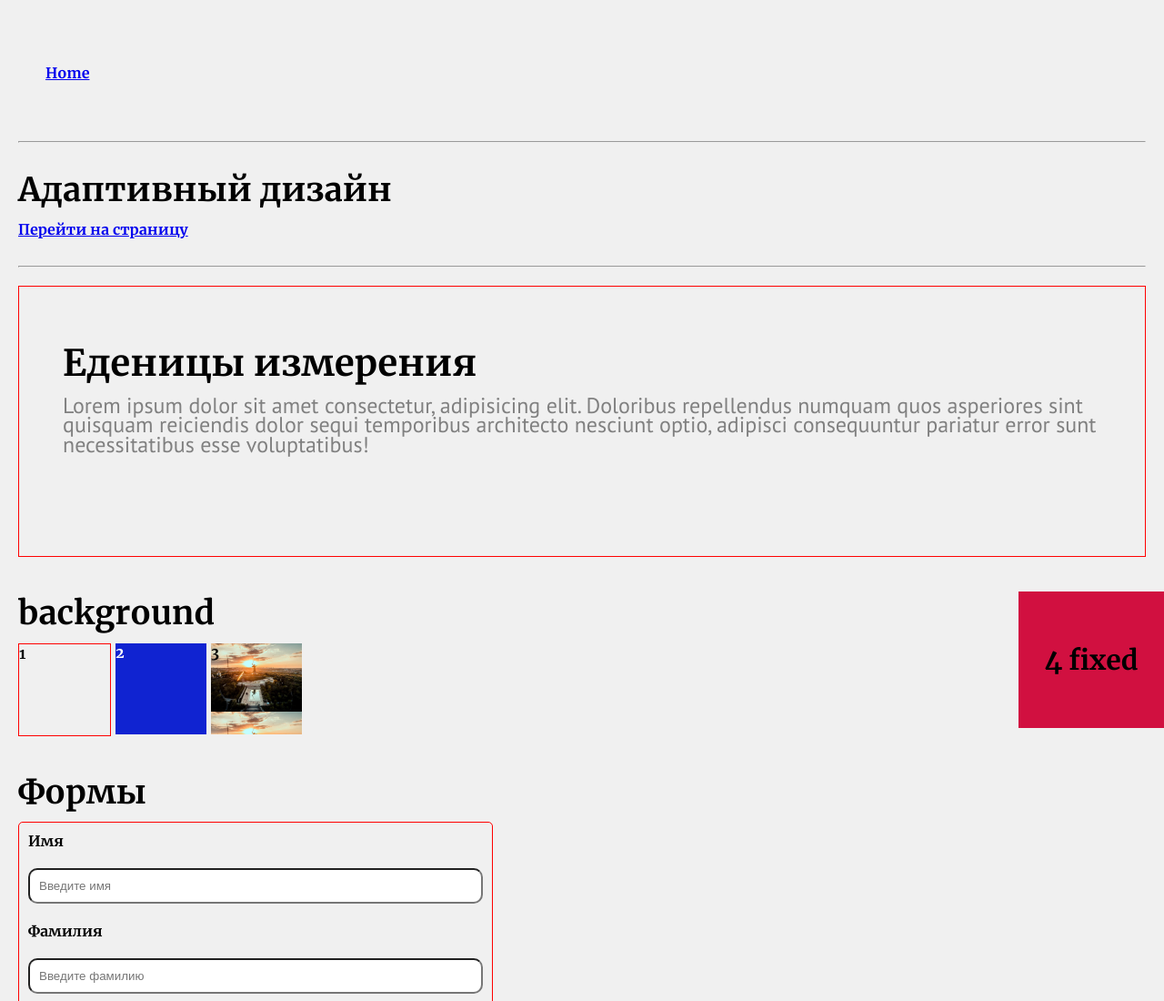
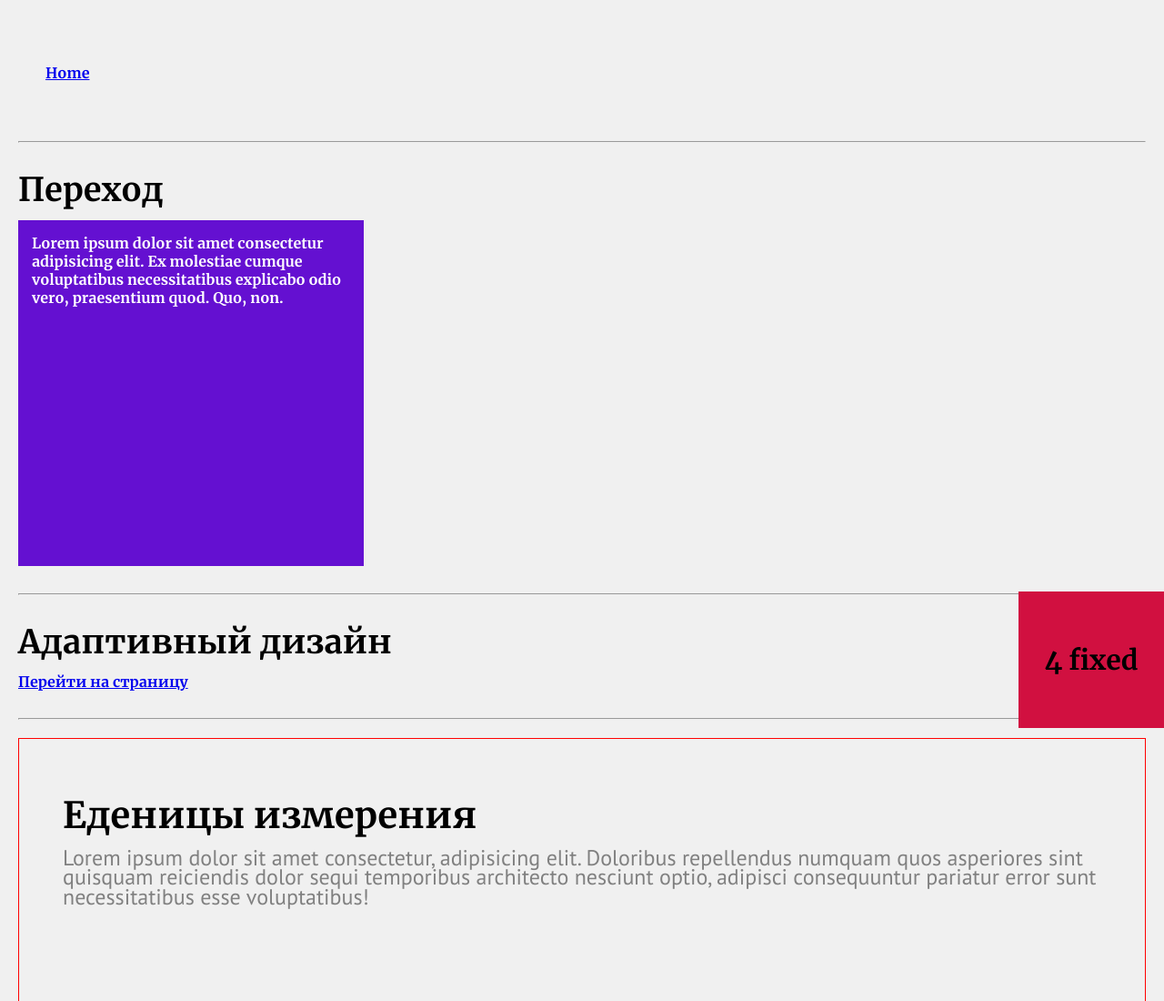
Before and after one commit to gleb-erokhin/Mentor, a plain HTML site: page css.html in a window 1280 px wide. Shown: the top 1100 px of the page at 91% size. Drawn offline with Linux system fonts and the light colour scheme.

Commit message:
lesson36

```diff
--- a/css.html
+++ b/css.html
@@ -42,6 +42,13 @@
 
         <main class="main">
             <div class="container">
+                <section class="transition">
+                    <h1 class="dimentions-title">Переход</h1>
+                    <div class="transition-block">
+                        Lorem ipsum dolor sit amet consectetur adipisicing elit. Ex molestiae cumque voluptatibus necessitatibus explicabo odio vero, praesentium quod. Quo, non.
+                    </div>
+                </section>
+                <hr>
                 <section class="adaptive">
                     <h1 class="dimentions-title">Адаптивный дизайн</h1>
                     <a href="/adaptive-css.html">Перейти на страницу</a>
--- a/css/style.scss
+++ b/css/style.scss
@@ -742,3 +742,23 @@ tfoot td {
         font-size: 1rem;
     }
 }
+
+// transition
+.transition-block {
+    padding: 15px;
+    color: #fff;
+    width: 350px;
+    height: 350px;
+    background-color: #6410d1;
+    transform: scale(1);
+    transition:
+        transform 0.5s ease-in,
+        background-color 0.4s ease-in-out,
+        color 0.4s ease-in-out;
+}
+
+.transition-block:hover {
+    transform: scale(1.1);
+    background-color: #460e8f69;
+    color: #f1c3c3;
+}
```
Also changed, not shown: css/style.css, 1 other file.
